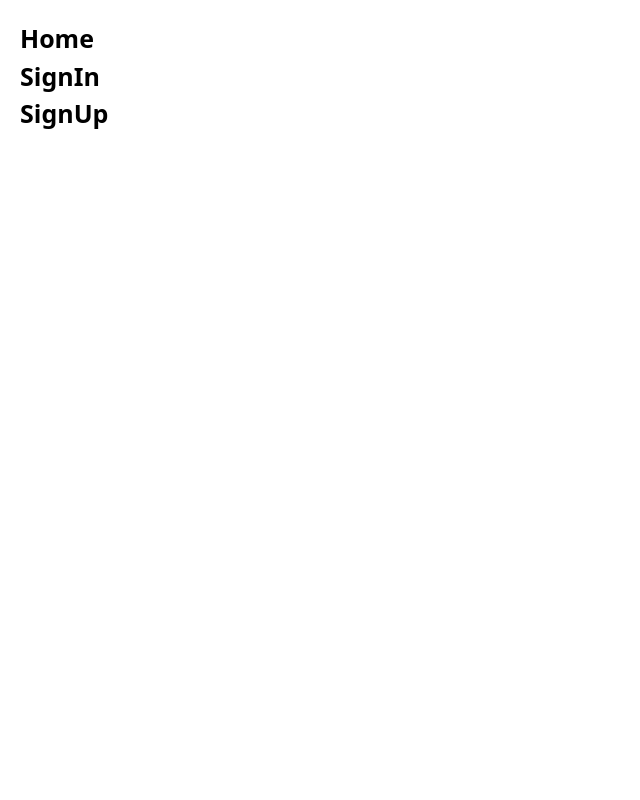
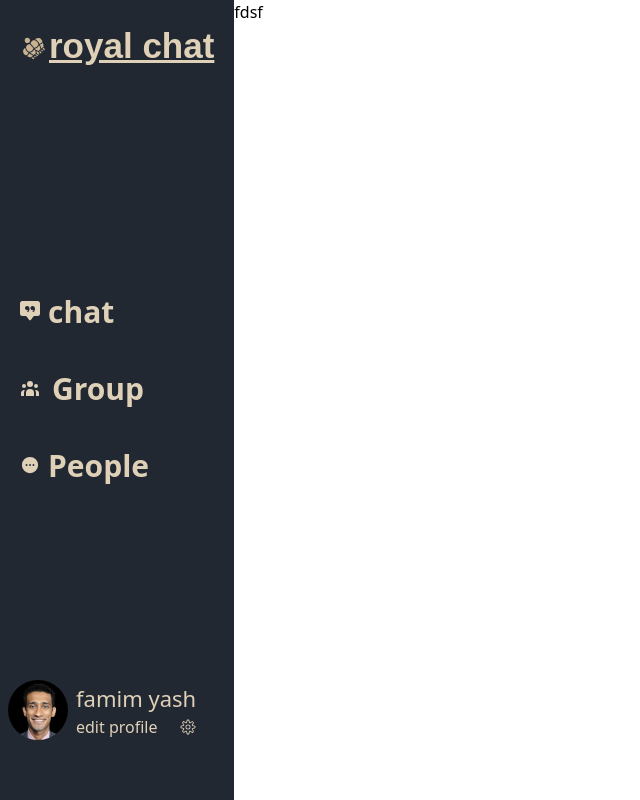
Before and after one commit to FamimHayat/Chat-Application, a React (Vite) app: page / in a window 1280 px wide. Shown: the whole page, without its empty margins (0-640 px from the left). Built offline with nearby package versions, Linux system fonts and the light colour scheme; a web font is replaced by a local one.

Commit message:
nav-bar add

```diff
--- a/src/App.jsx
+++ b/src/App.jsx
@@ -4,6 +4,8 @@ import Layout from './componenets/layout/Index'
 import Home from './pages/Home'
 import SignIn from './componenets/SignIn'
 import SignUp from './componenets/SignUp'
+import ChatList from './componenets/ChatList'
+import ChatBox from './componenets/ChatBox'
 
 
 function App() {
--- /dev/null
+++ b/src/componenets/ChatBox.jsx
@@ -0,0 +1,11 @@
+import React from 'react'
+
+const ChatBox = () => {
+  return (
+    <div>
+
+    </div>
+  )
+}
+
+export default ChatBox
--- /dev/null
+++ b/src/componenets/ChatList.jsx
@@ -0,0 +1,11 @@
+import React from 'react'
+
+const ChatList = () => {
+  return (
+    <div>
+      fdsf
+    </div>
+  )
+}
+
+export default ChatList
--- a/src/componenets/layout/Index.jsx
+++ b/src/componenets/layout/Index.jsx
@@ -4,10 +4,10 @@ import { Outlet } from 'react-router'
 
 const Layout = () => {
   return (
-    <>
+    <div className='flex'>
           <Nav />
           <Outlet/>
-    </>
+    </div>
   )
 }
 
--- a/src/componenets/layout/Nav.jsx
+++ b/src/componenets/layout/Nav.jsx
@@ -1,20 +1,80 @@
 import React from "react";
 import { Link } from "react-router";
+import { GiImperialCrown } from "react-icons/gi";
+import { CiSettings } from "react-icons/ci"
+import { BsChatSquareQuoteFill } from "react-icons/bs"
+import { HiUserGroup } from "react-icons/hi"
+import { PiDotsThreeCircleFill } from "react-icons/pi"
+
+<GiImperialCrown />
 
 const Nav = () => {
   return (
-    <nav>
-      <ul className="m-5">
-        <li className="w-fit text-[25px] font-semibold hover:underline">
-          <Link to="/">Home</Link>
+    <nav className="flex flex-col h-dvh bg-primary w-fit">
+      <div className="flex justify-center items-center mt-5 px-5 gap-1 ">
+        <div className="rotate-320">
+          <GiImperialCrown className="text-[25px] text-base" />
+        </div>
+
+        <h2 className="text-[35px] font-semibold font-headerFont text-brand underline">
+          royal chat
+        </h2>
+      </div>
+      <ul className="w-full mt-50 ">
+        <li className="w-full">
+          <Link
+            to="/"
+            className=" w-full  px-5 py-2 my-2 cursor-pointer hover:underline text-brand hover:text-base hover:bg-secondary"
+          >
+            <div className="flex items-center gap-2">
+              <BsChatSquareQuoteFill className="text-[20px] font-semibold" />
+              <p className="text-[30px] font-semibold"> chat</p>
+            </div>
+          </Link>
         </li>
-        <li className="w-fit text-[25px] font-semibold hover:underline">
-          <Link to="/SignIn">SignIn</Link>
+        <li>
+          <Link
+            to="/"
+            className="w-full  px-5 py-2 my-2 cursor-pointer hover:underline text-brand hover:text-base hover:bg-secondary "
+          >
+            <div className="flex items-center gap-3">
+              <HiUserGroup className="text-[20px] font-semibold" />
+              <p className="text-[30px] font-semibold"> Group</p>
+            </div>
+          </Link>
         </li>
-        <li className="w-fit text-[25px] font-semibold hover:underline">
-          <Link to="/SignUp">SignUp</Link>
+        <li>
+          <Link
+            to="/"
+            className="w-full   px-5 py-2 my-2 cursor-pointer hover:underline text-brand hover:text-base hover:bg-secondary"
+          >
+            <div className="flex items-center gap-2">
+              <PiDotsThreeCircleFill  className="text-[20px] font-semibold"
+              />
+              <p className="text-[30px] font-semibold"> People</p>
+            </div>
+          </Link>
         </li>
       </ul>
+      <div className="mt-auto px-2 pb-15 flex gap-2 items-center">
+        <div className="w-15 overflow-hidden rounded-full  ">
+          <img src="/my-image.jpg" alt="" />
+        </div>
+        <div>
+          <h3 className="text-[22px] text-brand ">famim yash</h3>
+          <div className="flex gap-5 items-center">
+            <Link to="/myProfile">
+              <p className="text-[16px] text-brand hover:text-base hover:underline">
+                edit profile
+              </p>
+            </Link>
+
+            <Link to="/myProfile">
+              <CiSettings className="text-[20px] text-brand" />
+            </Link>
+          </div>
+        </div>
+      </div>
     </nav>
   );
 };
--- a/src/index.css
+++ b/src/index.css
@@ -7,7 +7,7 @@
 @theme{
   --color-primary: #222831;
   --color-secondary: #41464d;
-  --color-base: #9c8e78;
+  --color-base: #c6b291;
   --color-brand: #dfd0b8;
   --color-text: #eae4d5;
 
@@ -15,10 +15,14 @@
   --font-regularFont : "PT Sans", sans-serif;
 }
 
+a{
+  display: inline-block ;
+}
+
 .input-css{
   font-size: 25px;
   font-weight: 600;
-  background-color: white;
+  background-color:  white;
 color: black;
   border: 3px solid black;
 }
--- a/src/pages/Home.jsx
+++ b/src/pages/Home.jsx
@@ -1,11 +1,17 @@
 import React from 'react'
+
+import ChatList from '../componenets/ChatList'
+import ChatBox from '../componenets/ChatBox'
 
 const Home = () => {
   return (
-    <div>
 
-    </div>
-  )
+      <div className=''>
+        <ChatList />
+        <ChatBox/>
+      </div>
+
+  );
 }
 
 export default Home
```
Also changed, not shown: public/my-image.jpg (added).
